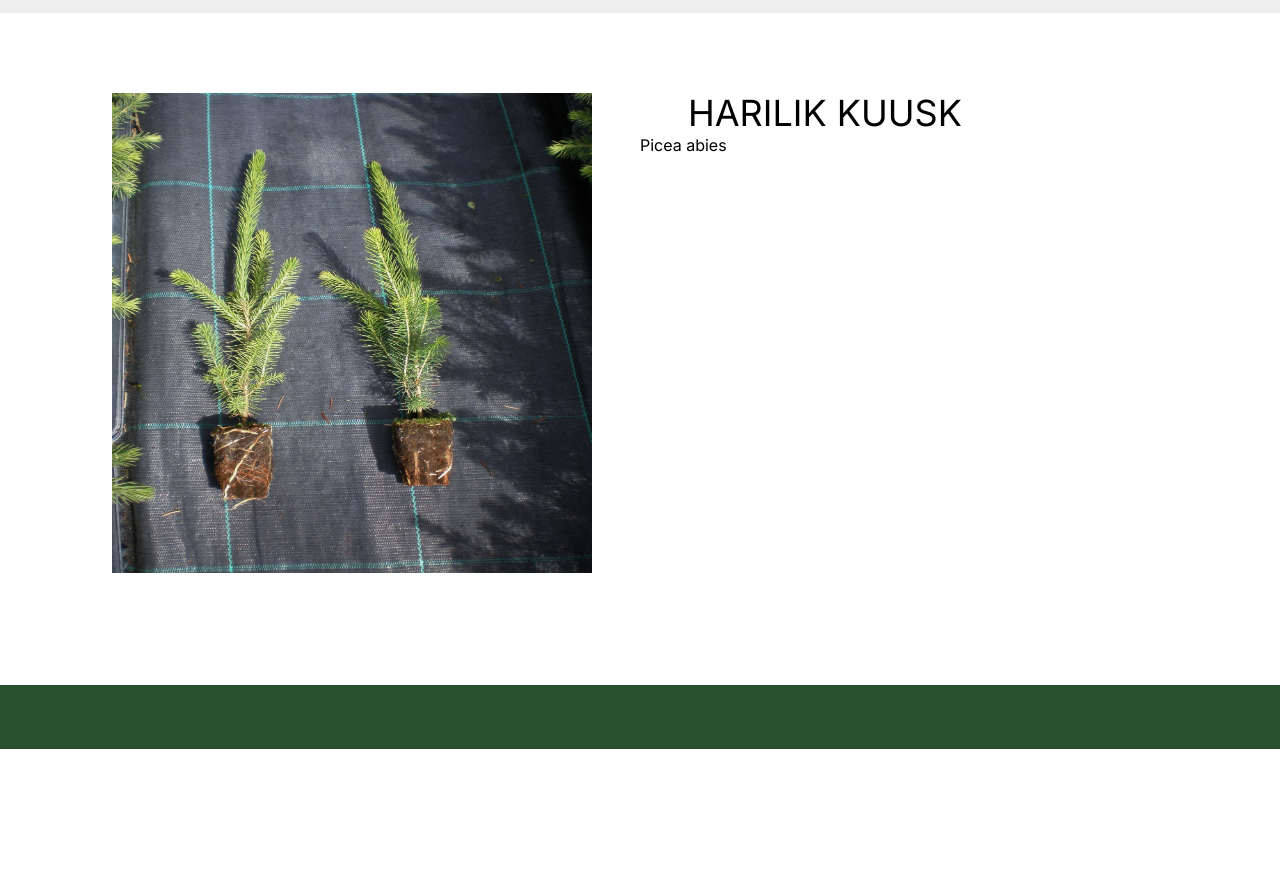
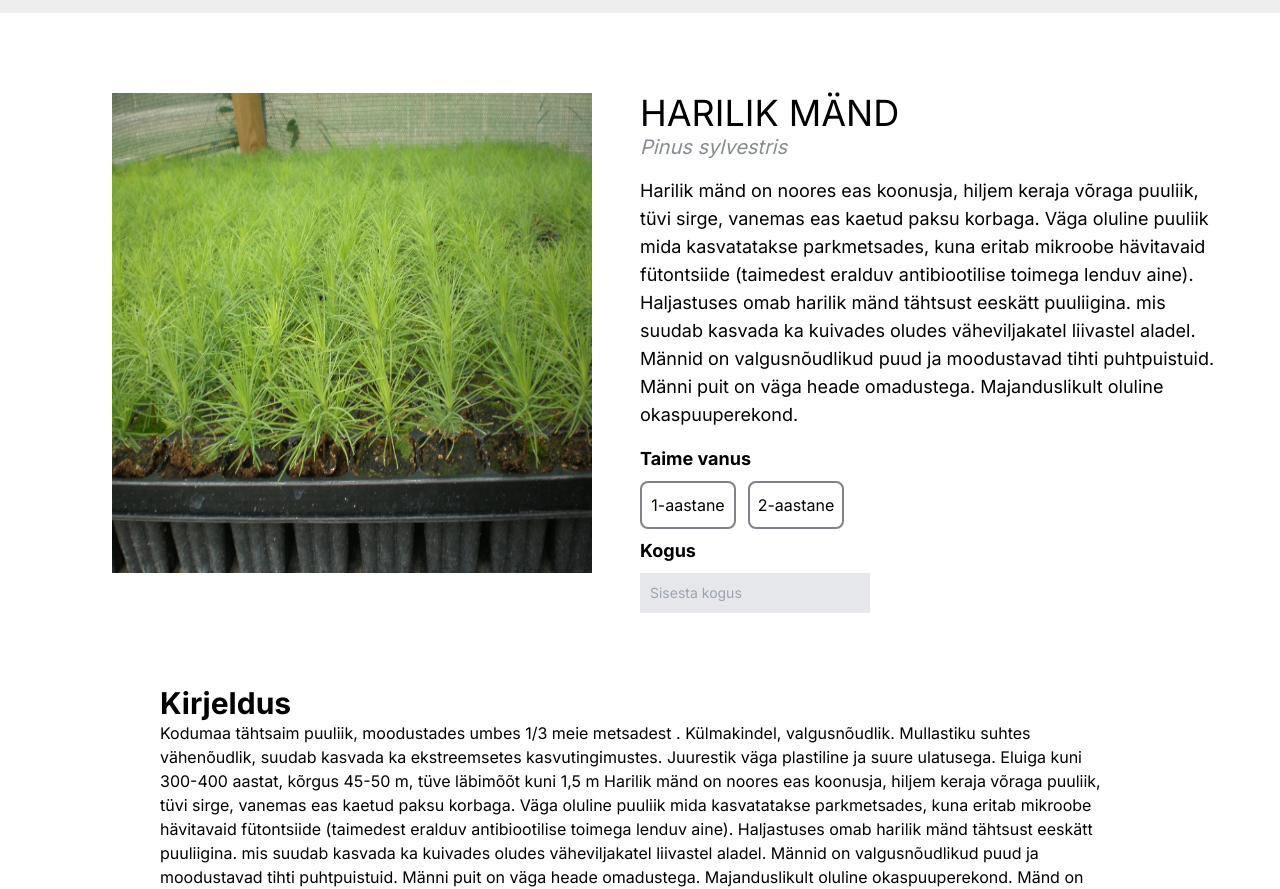
Before and after one commit to ZL-I/L-put-, a website: page pages/spruce.html in a window 1280 px wide. Shown: the part 67-956 px from the top of the page. Before the commit the page ends 816 px from the top, so only its background shows below. Drawn offline with Linux system fonts and the light colour scheme.

```diff
--- a/pages/spruce.html
+++ b/pages/spruce.html
@@ -31,10 +31,36 @@
 
     <section class="mt-20" #body>
       <div class="grid grid-cols-2 mx-16">
-        <img src="/assets/2aastased.jpg" class="aspect-square size-[30rem] mx-auto" alt="spruce">
-        <div><h1 class="text-4xl ml-12">HARILIK KUUSK</h1>
-        <h1>Picea abies</h1></div>
-
+        <img src="/assets/mänd.jpg" class="aspect-square size-[30rem] mx-auto" alt="spruce">
+        <div>
+          <h1 class="text-4xl">HARILIK MÄND</h1>
+          <h1 class="text-xl italic text-slate-900/50">Pinus sylvestris</h1>
+          <p class="text-lg my-4">Harilik mänd on noores eas koonusja, hiljem keraja võraga puuliik, tüvi sirge, vanemas eas kaetud paksu korbaga.
+            Väga oluline puuliik mida kasvatatakse parkmetsades, kuna eritab mikroobe hävitavaid fütontsiide (taimedest eralduv antibiootilise toimega lenduv aine).
+            Haljastuses omab harilik mänd tähtsust eeskätt puuliigina. mis suudab kasvada ka kuivades oludes väheviljakatel liivastel aladel.
+            Männid on valgusnõudlikud puud ja moodustavad tihti puhtpuistuid. Männi puit on väga heade omadustega. Majanduslikult oluline okaspuuperekond.
+          </p>
+          <div>
+            <h1 class="font-bold text-lg">Taime vanus</h1>
+            <div class="flex my-2">
+              <button class="border-slate-950/50 border-2 hover:border-slate-950/75 focus:border-slate-950 h-12 w-24 mr-3 rounded-lg">1-aastane</button>
+              <button class="border-slate-950/50 border-2 hover:border-slate-950/75 focus:border-slate-950 h-12 w-24 rounded-lg">2-aastane</button>
+            </div>
+          </div>
+          <div>
+            <form class="mx-auto">
+              <label for="number-input" class="font-bold text-lg">Kogus</label>
+              <input type="number" id="number-input" class="my-2 bg-gray-200 text-sm focus:border-slate-950 block w-30 p-2.5" placeholder="Sisesta kogus" required />
+            </form>
+          </div>
+        </div>
+      </div>
+      <div class="mx-40 mt-16">
+        <h1 class="font-bold text-3xl">Kirjeldus</h1>
+        <p>Kodumaa tähtsaim puuliik, moodustades umbes 1/3 meie metsadest . Külmakindel, valgusnõudlik. Mullastiku suhtes vähenõudlik, suudab kasvada ka ekstreemsetes kasvutingimustes. Juurestik väga plastiline ja suure ulatusega. Eluiga kuni 300-400 aastat, kõrgus 45-50 m, tüve läbimõõt kuni 1,5 m
+          Harilik mänd on noores eas koonusja, hiljem keraja võraga puuliik, tüvi sirge, vanemas eas kaetud paksu korbaga. Väga oluline puuliik mida kasvatatakse parkmetsades, kuna eritab mikroobe hävitavaid fütontsiide (taimedest eralduv antibiootilise toimega lenduv aine). Haljastuses omab harilik mänd tähtsust eeskätt puuliigina. mis suudab kasvada ka kuivades oludes väheviljakatel liivastel aladel. Männid on valgusnõudlikud puud ja moodustavad tihti puhtpuistuid. Männi puit on väga heade omadustega. Majanduslikult oluline okaspuuperekond.
+          Mänd on valitud Eestis aasta puuks 2001 ja 2023 aastal.
+        </p>
       </div>
       <div class="bg-[#28502E] mt-28 pt-16 grid grid-rows-2"></div>
     </section>
```
Also changed, not shown: assets/mänd.jpg (renamed from assets/Picture3.jpg), output.css.
